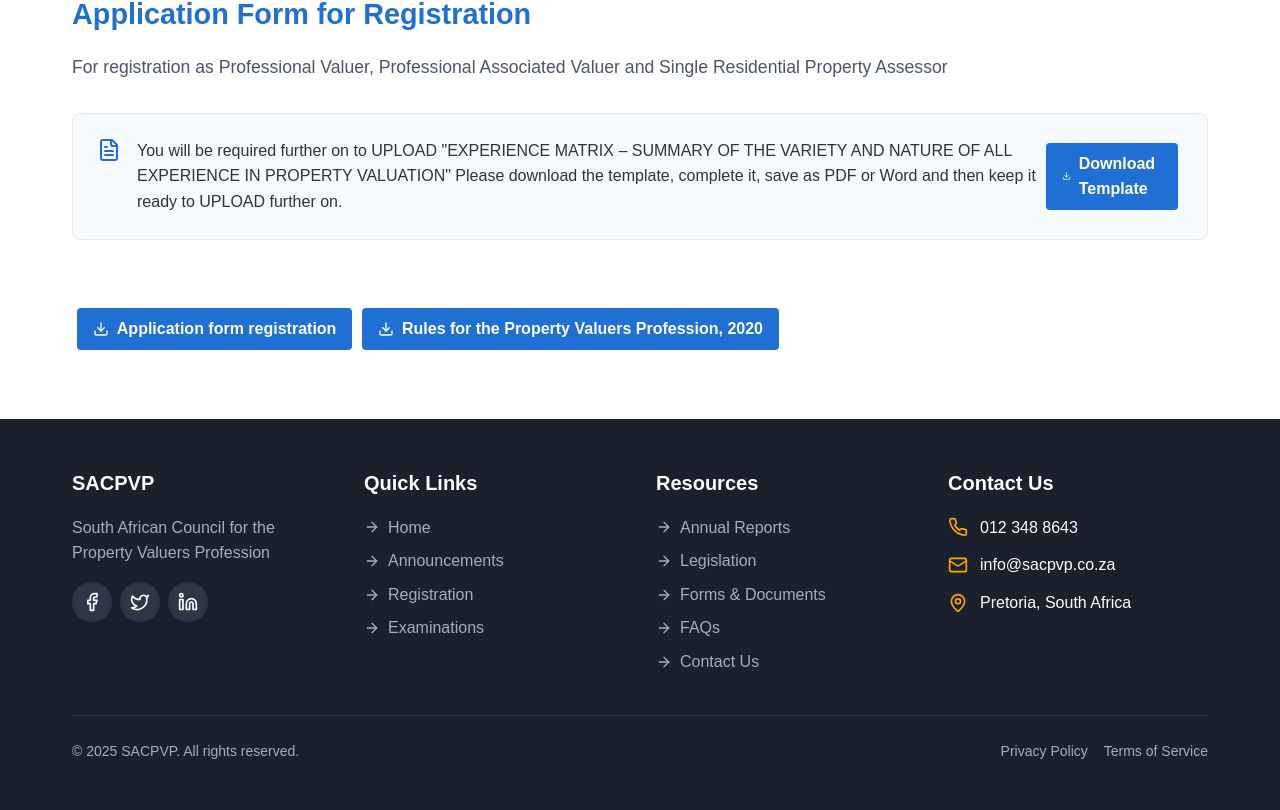
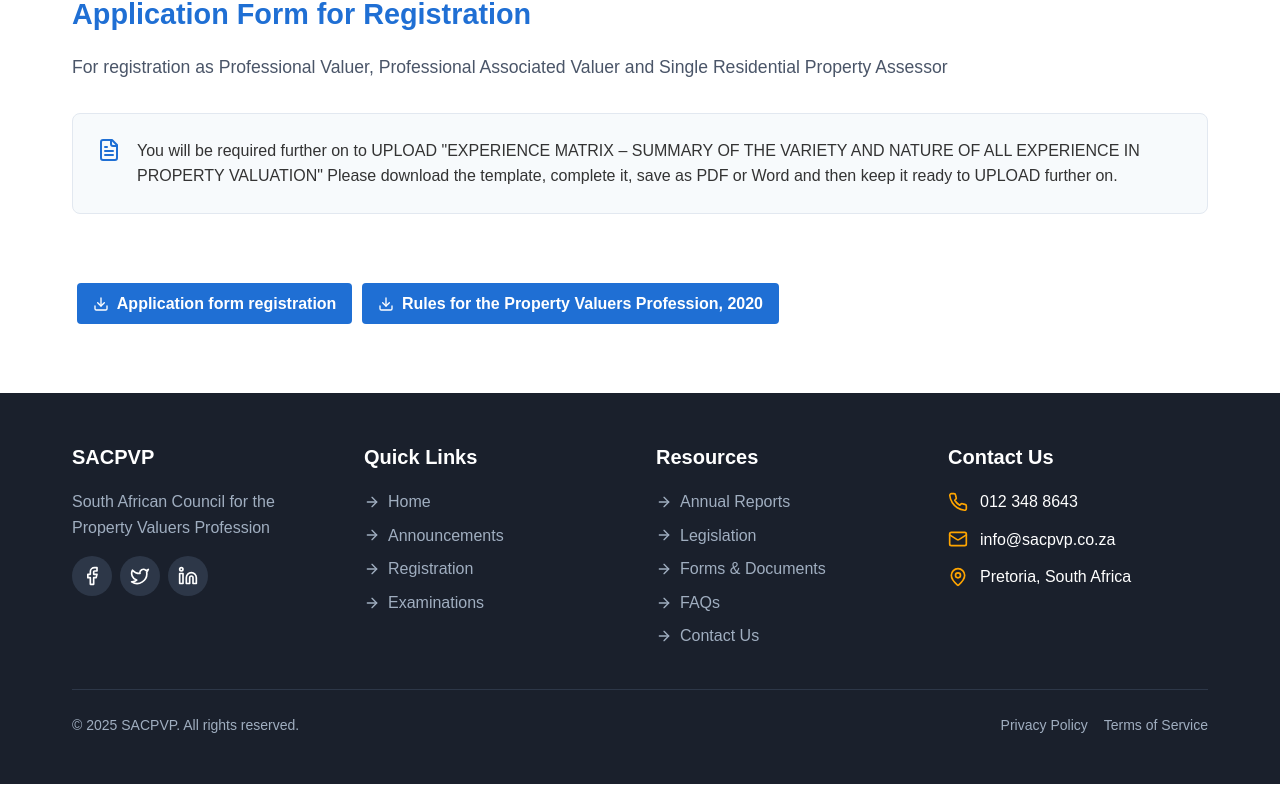
Before and after one commit to ruruk/SACPVP, a Next.js app in the folder sacpvp-website/: page /registration in a window 1280 px wide. Shown: the part 1078-1888 px from the top of the page. After the commit the page ends 1862 px from the top, so only its background shows below. Built offline with nearby package versions, Linux system fonts and the light colour scheme.

Commit message:
Update page.tsx

```diff
--- a/sacpvp-website/app/registration/page.tsx
+++ b/sacpvp-website/app/registration/page.tsx
@@ -74,13 +74,6 @@ export default function Registration() {
             VALUATION" Please download the template, complete it, save as PDF or
             Word and then keep it ready to UPLOAD further on.
           </p>
-          <Link
-            href="/registrationTemplate.docx"
-            className={styles.downloadButton}
-          >
-            <Download size={16} />
-            Download Template
-          </Link>
         </div>
       </section>
 
```
